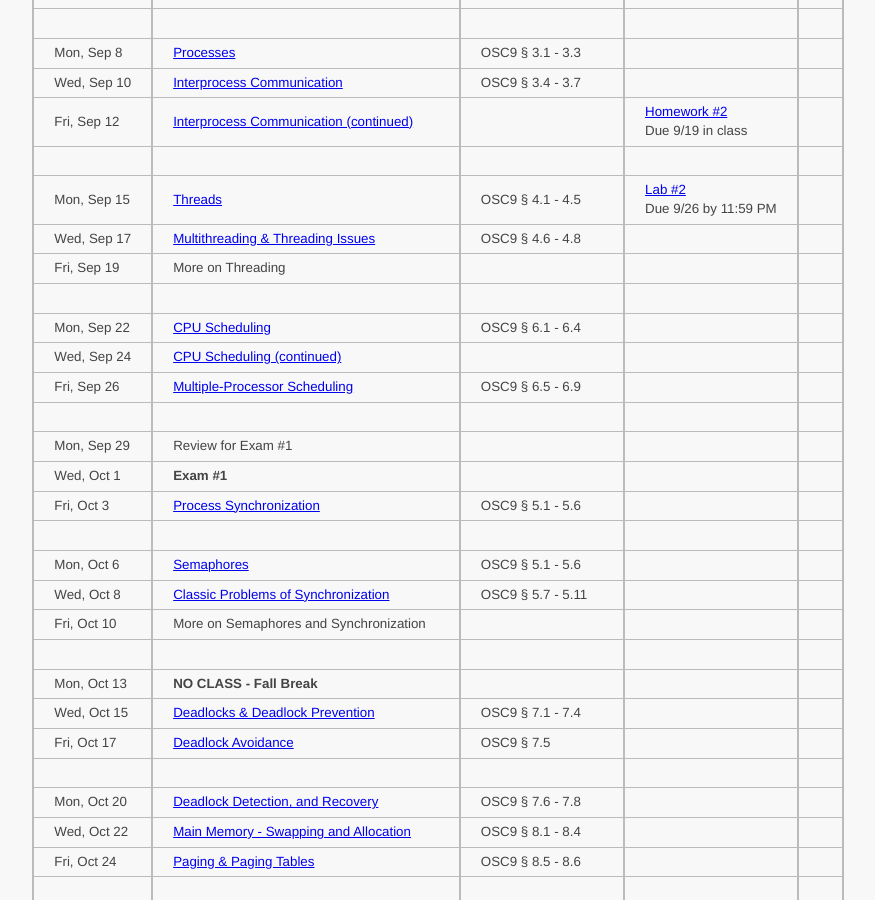
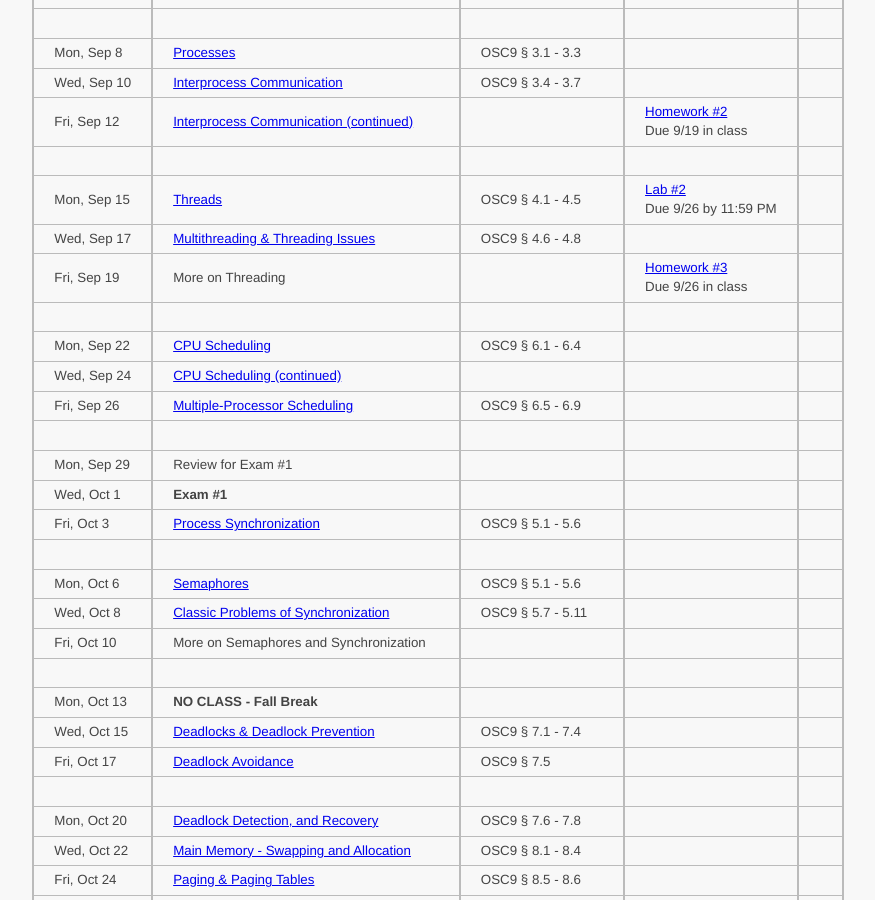
Before and after one commit to ycpcs/cs420-fall2014, a Jekyll site: the page built from schedule.md, in a window 1280 px wide and 900 px high, scrolled down 397 px. Shown: the whole window, without its empty margins (121-996 px from the left). Built offline with Jekyll 4.4.1, drawn with Linux system fonts in a browser that asks for light colours; Markdown is read by kramdown in place of the engine named in the settings.

Commit message:
added homework #3 to schedule

```diff
--- a/schedule.md
+++ b/schedule.md
@@ -14,7 +14,7 @@ Additional content will be added as it becomes available throughout the semester
 >| Wed, Aug 27    |  [Introduction & OS Overview](lectures/lecture1+2_introduction_and_os_architecture.pdf)           |  OSC9 § 1.1 - 1.2     |                       |
 >| Fri, Aug 29    |  [OS Overview (Cont.)](lectures/lecture1+2_introduction_and_os_architecture.pdf)                  |  OSC9 § 1.3 - 1.13    |                       |
 >|||||
->| Mon, Sep 1     |  **NO CLASS**                                                                                     |                       |                       |
+>| Mon, Sep 1     |  **NO CLASS**                                                                                     |                       |                       | <!-- In 2016, homework #1 goes HERE! -->
 >| Wed, Sep 3     |  [Operating System Services & System Calls](lectures/lecture3_services_and_system_calls.pdf)      |  OSC9 § 2.1 - 2.5     |                       |
 >| Fri, Sep 5     |  [Operating System Structure](lectures/lecture4_operating_system_structure.pdf)                   |  OSC9 § 2.6 - 2.11    | [Homework #1](homework/Homework_Assignment_1.txt) <br> Due 9/12 in class <br>[Lab #1](labs/lab01.html) <br> Due 9/12 by 11:59 PM    |  <!-- lab01, homework1 -->
 >|||||
@@ -24,7 +24,7 @@ Additional content will be added as it becomes available throughout the semester
 >|||||
 >| Mon, Sep 15    |  [Threads](lectures/lecture7_threads.pdf)                                                         |  OSC9 § 4.1 - 4.5     | [Lab #2](labs/lab02.html) <br> Due 9/26 by 11:59 PM |
 >| Wed, Sep 17    |  [Multithreading & Threading Issues](lectures/lecture8_threading_issues.pdf)                      |  OSC9 § 4.6 - 4.8     |                       |
->| Fri, Sep 19    |  More on Threading                                                                                |                       |                       |  <!-- homework3 -->
+>| Fri, Sep 19    |  More on Threading                                                                                |                       | [Homework #3](homework/Homework_Assignment_3.txt) <br> Due 9/26 in class |  <!-- homework3 -->
 >|||||
 >| Mon, Sep 22    |  [CPU Scheduling](lectures/lecture9_cpu_scheduling.pdf)                                           |  OSC9 § 6.1 - 6.4     |                       |
 >| Wed, Sep 24    |  [CPU Scheduling (continued)](lectures/lecture9_cpu_scheduling.pdf)                               |                       |                       |
```
